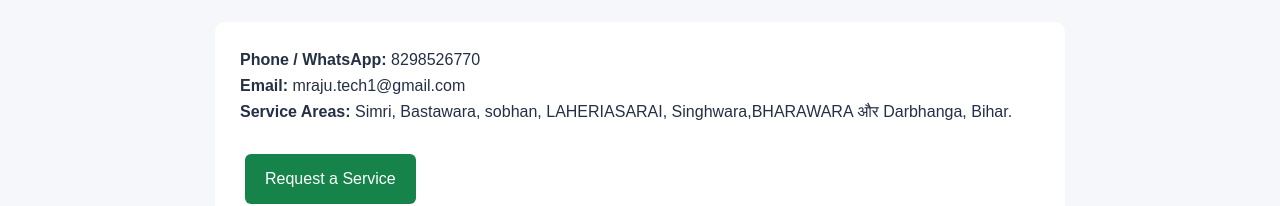
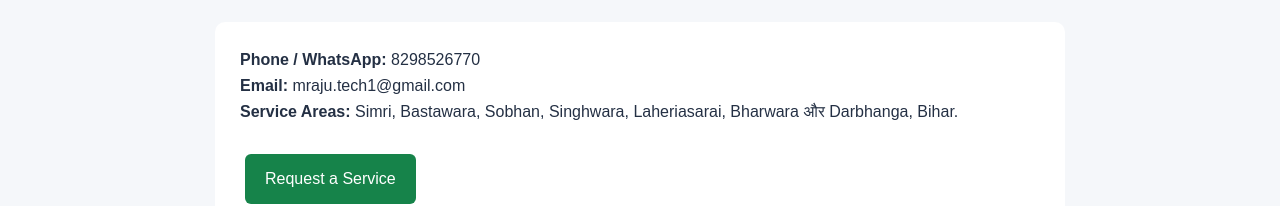
Before and after one commit to mrajutech1-ship-it/m-raju-technical-services, a plain HTML site: page index.html in a window 1280 px wide. Shown: the part 1972-2178 px from the top of the page. Drawn offline with Linux system fonts and the light colour scheme.

```diff
--- a/index.html
+++ b/index.html
@@ -250,7 +250,7 @@
     <div class="contact">
       <p><strong>Phone / WhatsApp:</strong> 8298526770</p>
       <p><strong>Email:</strong> mraju.tech1@gmail.com</p>
-      <p><strong>Service Areas:</strong> Simri, Bastawara, sobhan, LAHERIASARAI, Singhwara,BHARAWARA और Darbhanga, Bihar.</p>
+     <p><strong>Service Areas:</strong> Simri, Bastawara, Sobhan, Singhwara, Laheriasarai, Bharwara और Darbhanga, Bihar.</p>
       <div class="actions">
         <a class="btn" href="https://wa.me/918298526770">Request a Service</a>
       </div>
```
